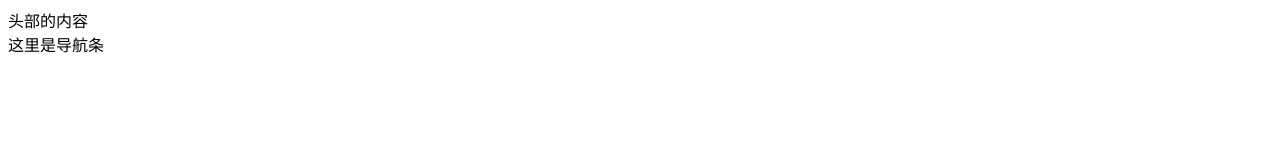
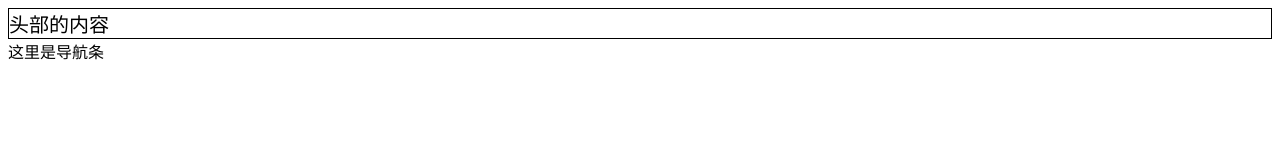
Before and after one commit to 646887102/learngit, a plain HTML site: page index.html in a window 1280 px wide. Drawn offline with Linux system fonts and the light colour scheme.

Commit message:
add  css in index.html file 20170717

```diff
--- a/index.html
+++ b/index.html
@@ -3,6 +3,13 @@
 	<head>
 		<meta charset="UTF-8">
 		<title></title>
+		<style>
+			header{
+				border: 1px black solid;
+				font-size: 20px;
+			}
+
+		</style>
 	</head>
 	<body>
 		<header>头部的内容</header>
```
